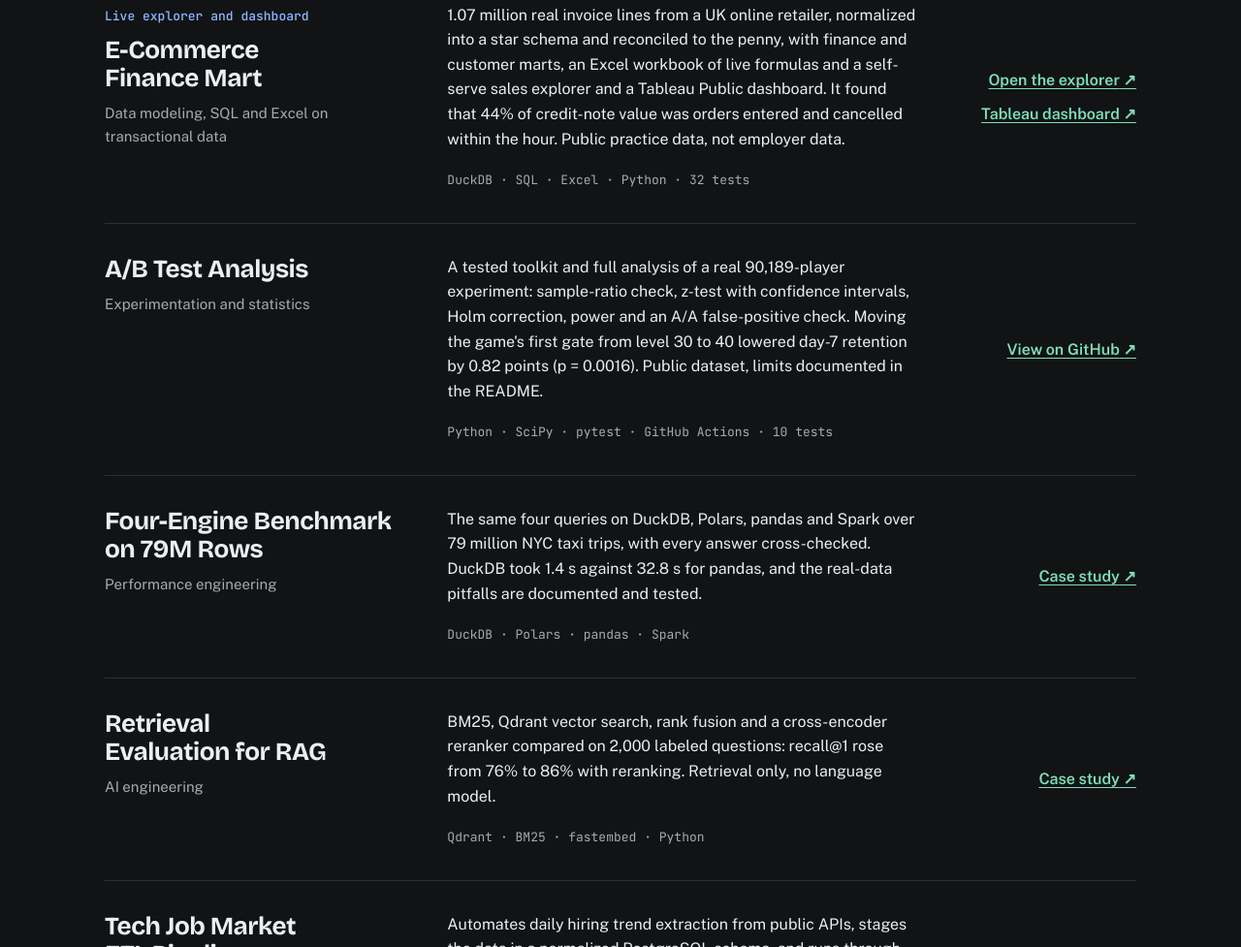
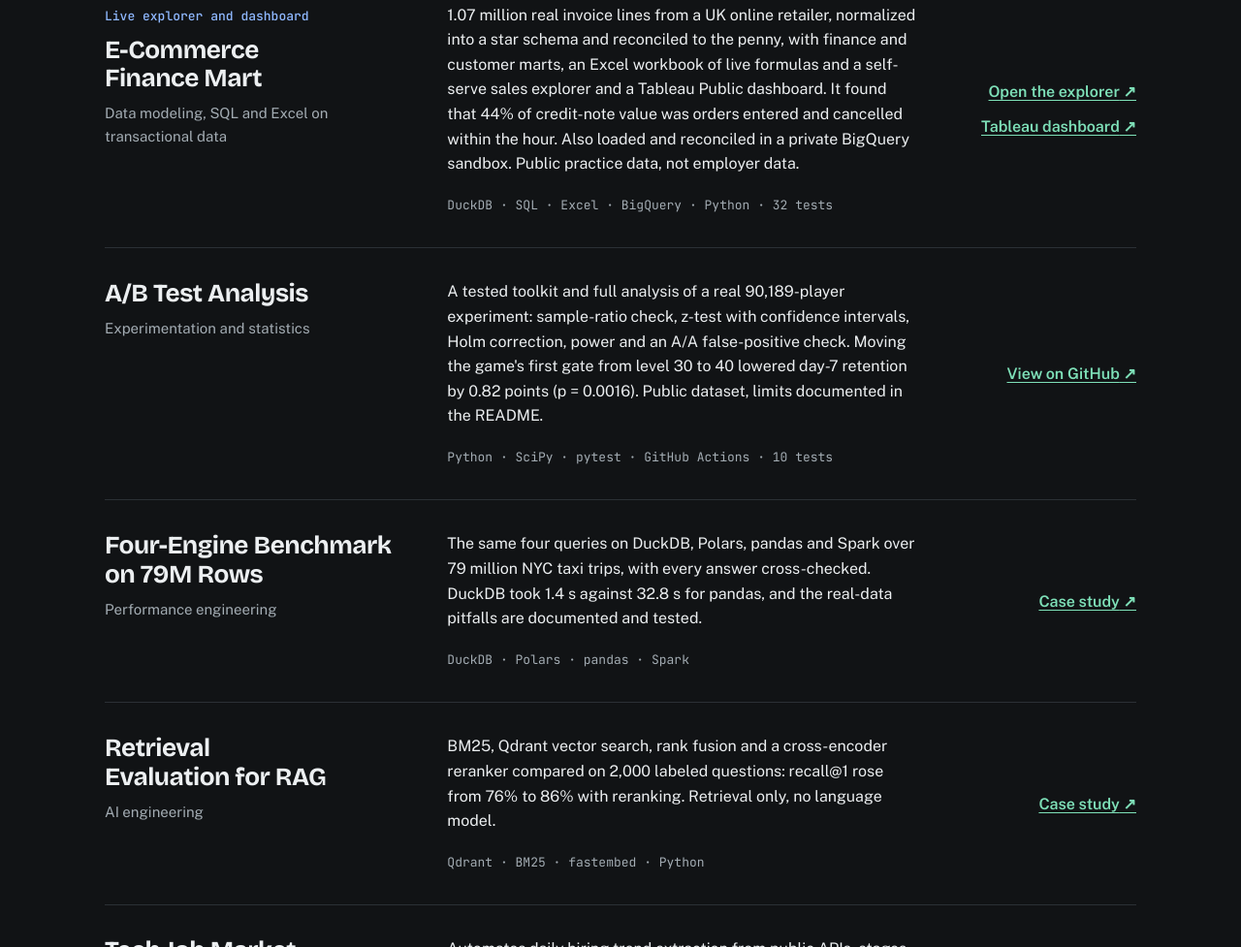
Before and after one commit to VasilenData/vasilendata.github.io, a plain HTML site: page index.html in a window 1280 px wide. Shown: the part 2309-3286 px from the top of the page at 97% size. Drawn offline with Linux system fonts and the light colour scheme.

Commit message:
Portfolio: note BigQuery on Finance Mart card

```diff
--- a/index.html
+++ b/index.html
@@ -185,7 +185,7 @@ footer.foot{display:flex;justify-content:space-between;padding-block:24px;color:
 <div><p>A local 1.5B model answering from 2,835 recent arXiv abstracts, with every component measured. Retrieval lifts answers containing the reference fact from 3.8% to 50.6%, a gate stops all fabricated-topic answers, and a claim checker whose own accuracy (85.5%) is reported.</p><span class="stack">llama.cpp · BM25 · fastembed · NLI judge</span></div>
 <a class="go" href="https://github.com/VasilenData/research-assistant-eval" target="_blank" rel="noopener">Case study<span aria-hidden="true"> &#8599;</span></a></article>
 <article class="proj" data-cat="an de"><div><span class="live">Live explorer and dashboard</span><h3>E-Commerce Finance Mart</h3><span class="kind">Data modeling, SQL and Excel on transactional data</span></div>
-<div><p>1.07 million real invoice lines from a UK online retailer, normalized into a star schema and reconciled to the penny, with finance and customer marts, an Excel workbook of live formulas and a self-serve sales explorer and a Tableau Public dashboard. It found that 44% of credit-note value was orders entered and cancelled within the hour. Public practice data, not employer data.</p><span class="stack">DuckDB · SQL · Excel · Python · 32 tests</span></div>
+<div><p>1.07 million real invoice lines from a UK online retailer, normalized into a star schema and reconciled to the penny, with finance and customer marts, an Excel workbook of live formulas and a self-serve sales explorer and a Tableau Public dashboard. It found that 44% of credit-note value was orders entered and cancelled within the hour. Also loaded and reconciled in a private BigQuery sandbox. Public practice data, not employer data.</p><span class="stack">DuckDB · SQL · Excel · BigQuery · Python · 32 tests</span></div>
 <div class="gos"><a class="go" href="https://vasilendata.github.io/ecommerce-finance-mart/explorer/" target="_blank" rel="noopener">Open the explorer<span aria-hidden="true"> &#8599;</span></a><a class="go" href="https://public.tableau.com/app/profile/vasilen.kanchev/viz/E-CommerceFinanceMartSalesDashboard/E-CommerceFinanceMartsalesdashboard" target="_blank" rel="noopener">Tableau dashboard<span aria-hidden="true"> &#8599;</span></a></div></article>
 <article class="proj" data-cat="an ml"><div><h3>A/B Test Analysis</h3><span class="kind">Experimentation and statistics</span></div>
 <div><p>A tested toolkit and full analysis of a real 90,189-player experiment: sample-ratio check, z-test with confidence intervals, Holm correction, power and an A/A false-positive check. Moving the game's first gate from level 30 to 40 lowered day-7 retention by 0.82 points (p = 0.0016). Public dataset, limits documented in the README.</p><span class="stack">Python &middot; SciPy &middot; pytest &middot; GitHub Actions &middot; 10 tests</span></div>
```
